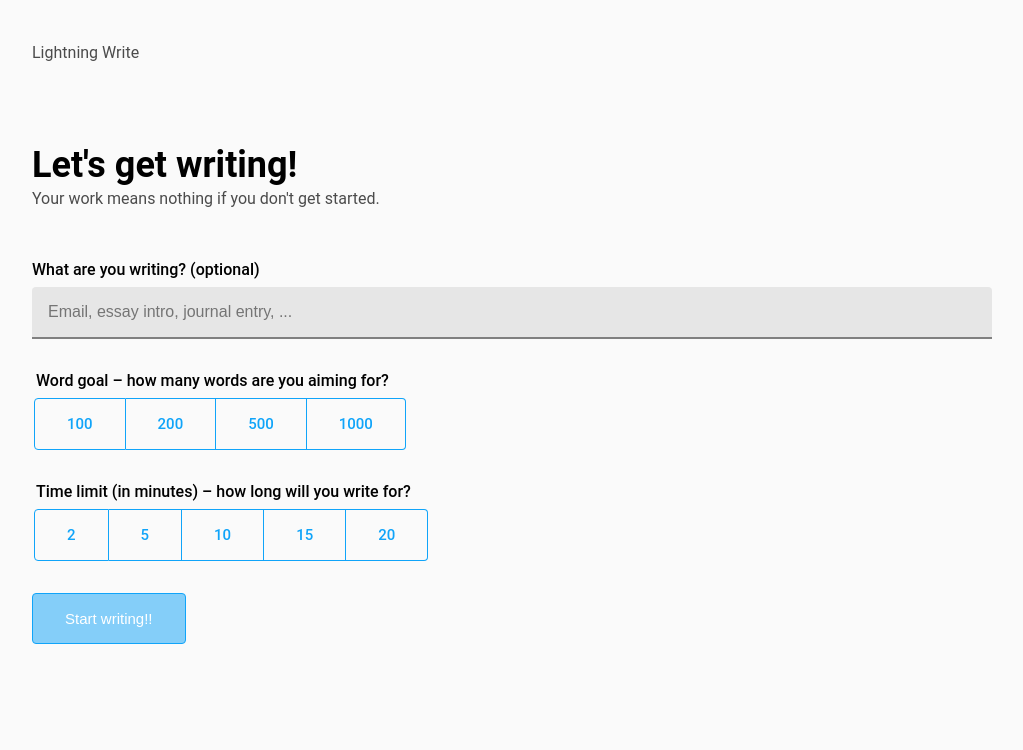
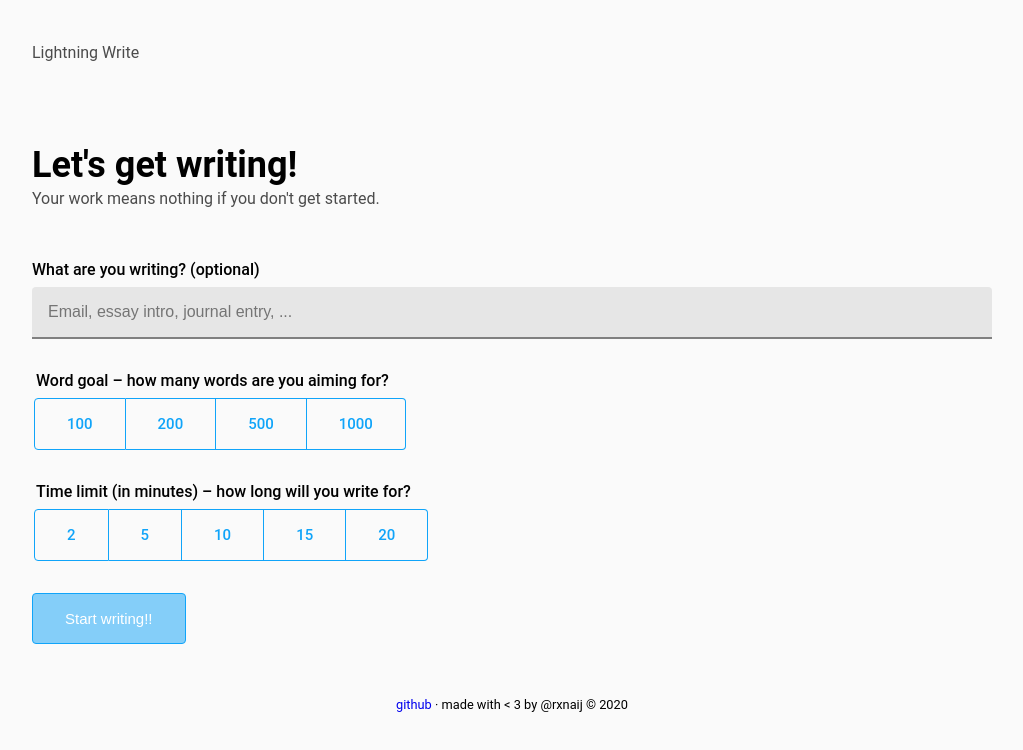
Before and after one commit to rxnaij/Lightning-Write-NEO, a React (Create React App) app: page /setup in a window 1280 px wide. Shown: the top 750 px of the page, without its empty margins (128-1151 px from the left). Built offline with nearby package versions, Linux system fonts and the light colour scheme.

Commit message:
add temporary footer to Layout component

```diff
--- a/src/components/layout/Layout.js
+++ b/src/components/layout/Layout.js
@@ -4,6 +4,11 @@ var React = require("react");
 require("./layout.scss");
 var Layout = function (_a) {
     var children = _a.children;
-    return (React.createElement("div", { className: "layout" }, children));
+    return (React.createElement("div", { className: "layout" },
+        children,
+        React.createElement("footer", { className: "footer" },
+            React.createElement("p", null,
+                React.createElement("a", { href: "https://github.com/rxnaij/lightning-write-NEO" }, "github"),
+                " \u00B7 made with < 3 by @rxnaij \u00A9 2020"))));
 };
 exports["default"] = Layout;
--- a/src/global.scss
+++ b/src/global.scss
@@ -242,3 +242,12 @@ fieldset {
 .written-text {
   white-space: pre-wrap;
 }
+
+
+.footer {
+  padding: 3rem 0;
+  text-align: center;
+  p {
+    font-size: 0.8rem;
+  }
+}
--- a/src/screens/Setup.js
+++ b/src/screens/Setup.js
@@ -1,5 +1,5 @@
 // Import React packages
-import React, { useState } from 'react'
+import React, { useState, useEffect } from 'react'
 import { Link } from 'react-router-dom'
 
 // Import app state reducer functions
```
Also changed, not shown: src/components/layout/Layout.tsx (+6 -3 lines), 1 other file (tests, documents, lock files or other folders).
